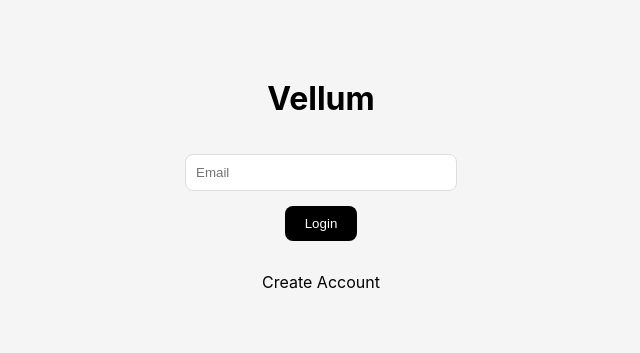
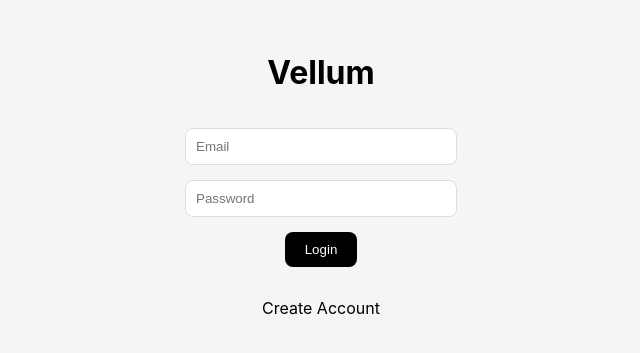
Before and after one commit to sundoa/vellum, a React (Vite) app: page / in a window 1280 px wide. Shown: the part 217-570 px from the top of the page, without its empty margins (319-959 px from the left). Built offline with nearby package versions, Linux system fonts and the light colour scheme.

Commit message:
Update Login.jsx

```diff
--- a/src/pages/Login.jsx
+++ b/src/pages/Login.jsx
@@ -1,24 +1,38 @@
 import { useNavigate } from "react-router-dom";
-import { useState } from "react";
+import { useState, useContext } from "react";
+import { AppContext } from "../context/AppContext";
 
 export default function Login() {
   const navigate = useNavigate();
-  const [email, setEmail] = useState("");
+  const { setUser } = useContext(AppContext);
+  const [form, setForm] = useState({ email: "", password: "" });
 
   const handleLogin = () => {
-    if (email) {
-      localStorage.setItem("vellumUser", email);
-      navigate("/editor");
+    const storedUser = JSON.parse(localStorage.getItem("vellumUser"));
+    if (
+      storedUser &&
+      storedUser.email === form.email &&
+      storedUser.password === form.password
+    ) {
+      setUser(storedUser);
+      navigate("/dashboard");
+    } else {
+      alert("Invalid email or password");
     }
   };
 
   return (
-    <div className="auth-container">
+    <div className="auth-container fade">
       <h1>Vellum</h1>
       <input
         type="email"
         placeholder="Email"
-        onChange={(e) => setEmail(e.target.value)}
+        onChange={(e) => setForm({ ...form, email: e.target.value })}
+      />
+      <input
+        type="password"
+        placeholder="Password"
+        onChange={(e) => setForm({ ...form, password: e.target.value })}
       />
       <button onClick={handleLogin}>Login</button>
       <p onClick={() => navigate("/signup")}>Create Account</p>
```
